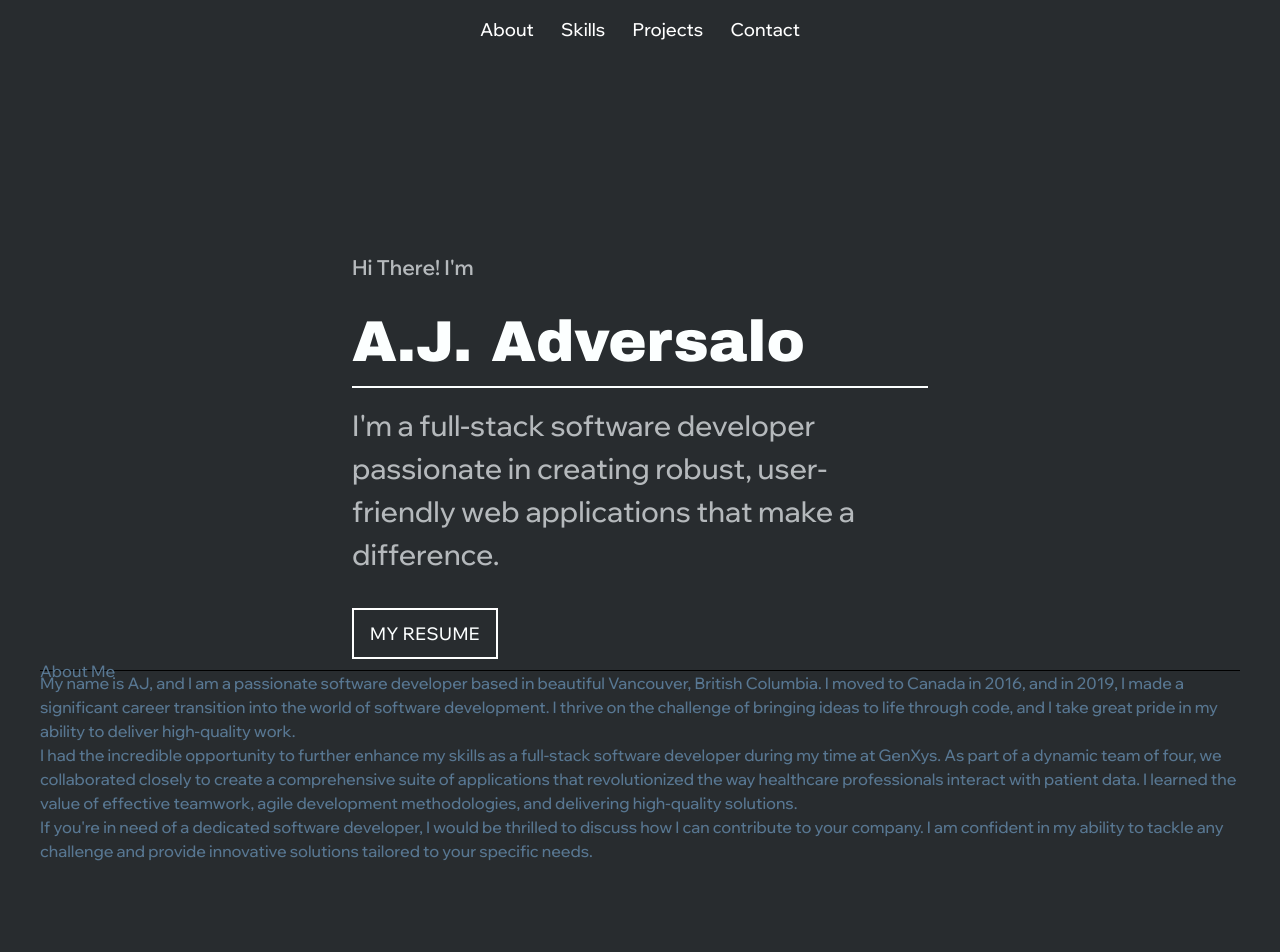
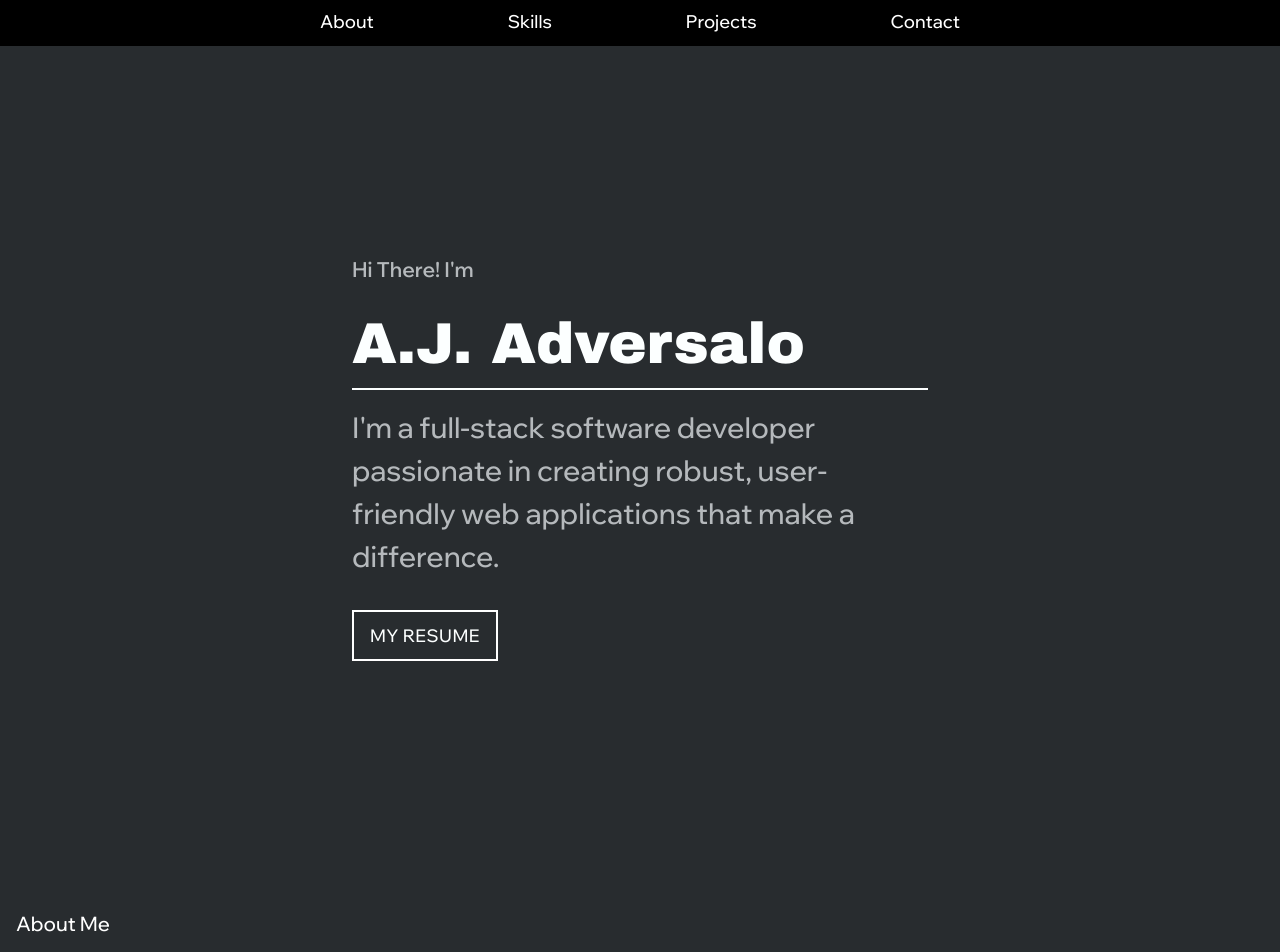
Before and after one commit to ajadversalo/ajadversalo.github.io, a React (Create React App) app: page / in a window 1280 px wide. Shown: the top 952 px of the page. Built offline with nearby package versions, Linux system fonts and the light colour scheme.

Commit message:
parallax

```diff
--- a/package.json
+++ b/package.json
@@ -15,6 +15,7 @@
     "@types/node": "^16.18.31",
     "@types/react": "^18.2.6",
     "@types/react-dom": "^18.2.4",
+    "antd": "^5.20.5",
     "emailjs-com": "^3.2.0",
     "gh-pages": "^5.0.0",
     "react": "^18.2.0",
--- a/src/App.css
+++ b/src/App.css
@@ -8,6 +8,10 @@ body {
  height: 100vh;
  background-color: #023047;
 } */
+
+html {
+    scroll-behavior: smooth;
+}
 
 .line {
  position: absolute;
--- a/src/App.tsx
+++ b/src/App.tsx
@@ -22,6 +22,8 @@ import Resume from './Pages/Resume';
 import Skills from './Pages/Skills';
 import Projects from './Pages/Projects';
 import About from './Pages/About';
+
+import { Divider } from "antd";
 
 import { aboutContent, productList } from '../src/data/data';
 
@@ -201,35 +203,41 @@ function App() {
     };
 
     return (
-        <div className="p-4 h-screen">
-            <div className="flex justify-center text-white sticky top-0">
-                <div className="text-lg flex flex-row justify-between w-[20rem]">
-                    <div
+        <div className="">
+            <div className="flex justify-center text-white sticky top-0 bg-black pt-2 pb-2 z-[50]">
+                <div className="text-lg flex flex-row justify-between min-w-[40rem] border-box">
+                    <a
+                        href="#about"
                         onClick={() => { setOpen(true); setPage('about') }}
-                        className="hover:cursor-pointer"
+                        className="border-b-2 border-transparent hover:border-white hover:cursor-pointer"
                     >
                         About
-                    </div>
-                    <div
+                    </a>
+                    <a
+                        href="#skills"
                         onClick={() => { setOpen(true); setPage('skills') }}
-                        className="hover:cursor-pointer"
+                        className="border-b-2 border-transparent hover:border-white hover:cursor-pointer"
                     >
                         Skills
-                    </div>
-                    <div
+                    </a>
+                    <a
+                        href="#project"
                         onClick={() => { setOpen(true); setPage('projects') }}
-                        className="hover:cursor-pointer"
+                        className="border-b-2 border-transparent hover:border-white hover:cursor-pointer"
                     >
                         Projects
-                    </div>
-                    <div
+                    </a>
+                    <a
+                        href="#contact"
                         onClick={() => { setOpen(true); setPage('contact') }}
-                        className="hover:cursor-pointer"
+                        className="border-b-2 border-transparent hover:border-white hover:cursor-pointer"
                     >
                         Contact
-                    </div>
+                    </a>
                 </div>
             </div>
+            <div className="h-screen">
+
             <div>
                 <div className={classes.headingRoot}>
                     <div className={classes.greeting}>
@@ -262,7 +270,21 @@ function App() {
                     </div>
                 </div>
             }
+            </div>
+            <div id="about" className="pb-12"></div>
             <About content={aboutContent} />
+            <div id="skills" className="pb-12"></div>
+            <Skills />
+            <div id="projects" className="pb-12"></div>
+            <Projects productList={productList} />
+            <div id="contact" className="pb-12"></div>
+            <Contact
+                setOpenPopup={setOpenPopup}
+                setPopupMsg={setPopupMsg}
+                setOpen={setOpen}
+            />
+            <div id="resume" className="pb-12"></div>
+            <Resume />
             {false &&
                 <SwipeableDrawer
                     anchor={isSm ? 'bottom' : 'right'}
--- a/src/Pages/About.tsx
+++ b/src/Pages/About.tsx
@@ -1,40 +1,22 @@
 import React from 'react';
-import { makeStyles } from 'tss-react/mui';
 
-const useStyles = makeStyles()(() => ({
-    root: {
-        padding: '0 0.5rem 0 0.5rem',
-        color: '#587792'
-    },
-    title: {
-        color: '#587792'
-    },
-    contentText: {
-    },
-    divider: {
-        backgroundColor: '#000',
-        height: '1px',
-        marginTop: '-0.8rem',
-        width: '100%'
-    }
-}));
+import { Divider } from "antd";
 
 type AboutProps = {
     content: string[]
 }
 
-function About(props: AboutProps) {
-    const { classes } = useStyles();
+function About(props: any) {
     const { content } = props;
 
     return(
-        <div className={classes.root} style={{height: '100%'}}>
-            <div style={{padding: '0 1rem'}}>
-                <h2 className={classes.title}>About Me</h2>
-                <div className={classes.divider}></div>
-                <div className={classes.contentText}>
-                    {content.map((c, index) => {
-                        return(<p key={`paragraph-${index}`}>{c}</p>)
+        <div className={"text-white m-4 h-screen"}>
+            <h2 className={"text-xl"}>About Me</h2>
+            <Divider className="bg-white"/>
+            <div className="h-100 flex items-center justify-center w-full pt-8">
+                <div className={"p-4 max-w-[60rem] h-[15rem]"}>
+                    {content.map((c: any, index: number) => {
+                        return(<p className="pb-4" key={`paragraph-${index}`}>{c}</p>)
                     })}
                 </div>
             </div>
```
Also changed, not shown: 1 other file (tests, documents, lock files or other folders).
